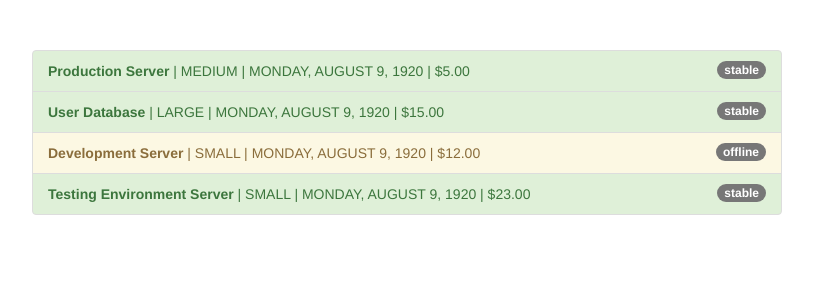
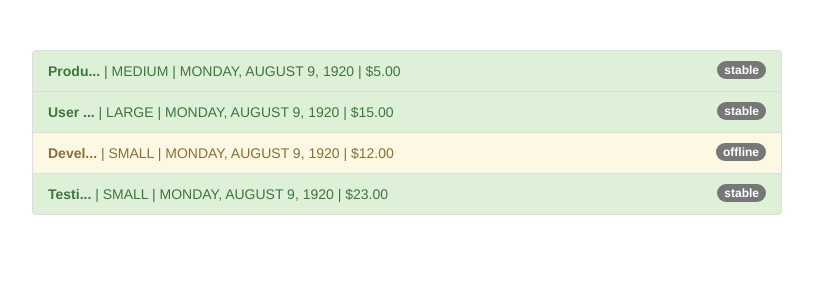
Before and after one commit to ibrhmoguz/angular.pipes, an Angular app: page / in a window 1280 px wide. Shown: the top 300 px of the page, without its empty margins (233-1046 px from the left). Built offline with nearby package versions, Linux system fonts and the light colour scheme.

Commit message:
Custom ShortenPipe pipe added.

```diff
--- a/src/app/app.component.html
+++ b/src/app/app.component.html
@@ -6,7 +6,7 @@
           <span class="badge">
             {{ server.status }}
           </span>
-          <strong>{{ server.name }}</strong> |
+          <strong>{{ server.name | shorten: 5 }}</strong> |
           {{ server.instanceType | uppercase }} |
           {{ server.started | date:'fullDate' | uppercase }} |
           {{ server.count | currency:'USD' }}
--- a/src/app/app.component.ts
+++ b/src/app/app.component.ts
@@ -9,7 +9,7 @@
   servers = [
     {
       instanceType: 'medium',
-      name: 'Production Server',
+      name: 'Production',
       status: 'stable',
       started: new Date(15, 1, 2017),
       count:5
--- a/src/app/app.module.ts
+++ b/src/app/app.module.ts
@@ -4,10 +4,12 @@
 import { HttpModule } from '@angular/http';
 
 import { AppComponent } from './app.component';
+import { ShortenPipe } from './shorten.pipe';
 
 @NgModule({
   declarations: [
-    AppComponent
+    AppComponent,
+    ShortenPipe
   ],
   imports: [
     BrowserModule,
--- /dev/null
+++ b/src/app/shorten.pipe.ts
@@ -0,0 +1,13 @@
+import { PipeTransform, Pipe } from "@angular/core";
+
+@Pipe({
+    name: 'shorten'
+})
+export class ShortenPipe implements PipeTransform {
+    transform(value: any, limit: number) {
+        if (value.length > limit) {
+            return value.substr(0, limit) + '...';
+        }
+        return value;
+    }
+}
```
